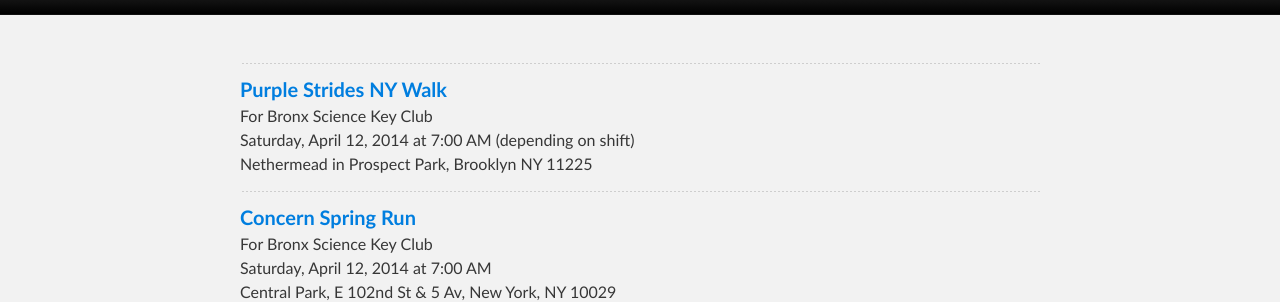
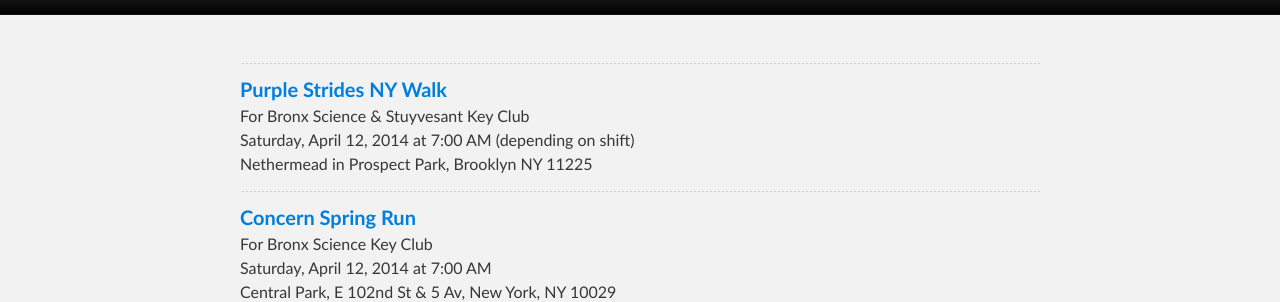
Before and after one commit to d11directions/d11directions.github.io, a Jekyll site: the page built from directions/index.html, in a window 1280 px wide. Shown: the part 175-477 px from the top of the page. Built offline with Jekyll 4.4.1, drawn with Linux system fonts in a browser that asks for light colours.

Commit message:
Update Purple Strides NY Walk add stuy

```diff
--- a/_posts/2014-04-12-Purple_Strides_NY_Walk.html
+++ b/_posts/2014-04-12-Purple_Strides_NY_Walk.html
@@ -1,9 +1,10 @@
 ---
 layout: direction
 title: Purple Strides NY Walk
-for: Bronx Science Key Club
+for: Bronx Science &amp; Stuyvesant Key Club
 tags:
     - bxsci
+    - stuy
 time: Saturday, April 12, 2014 at 7:00 AM (depending on shift)
 location: Nethermead in Prospect Park, Brooklyn NY 11225
 nearest-stations:
```
